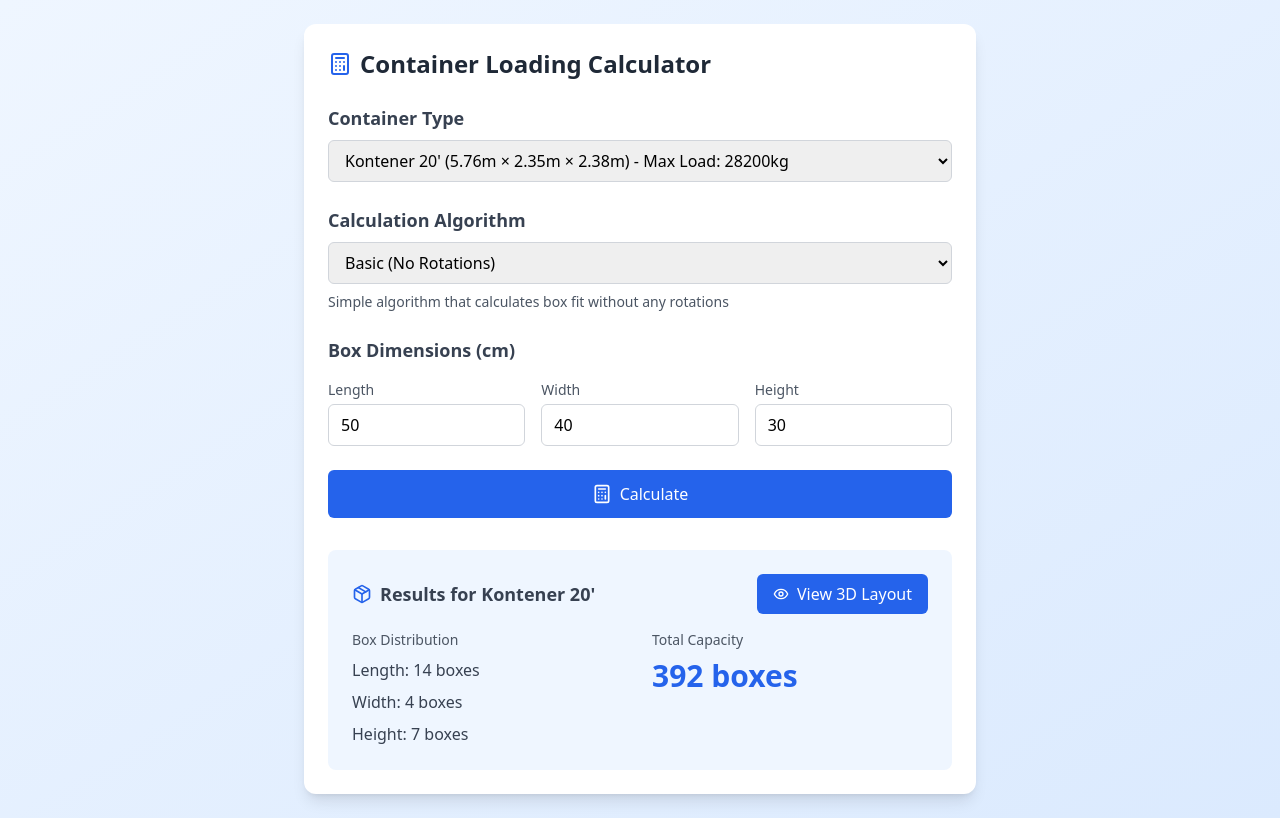
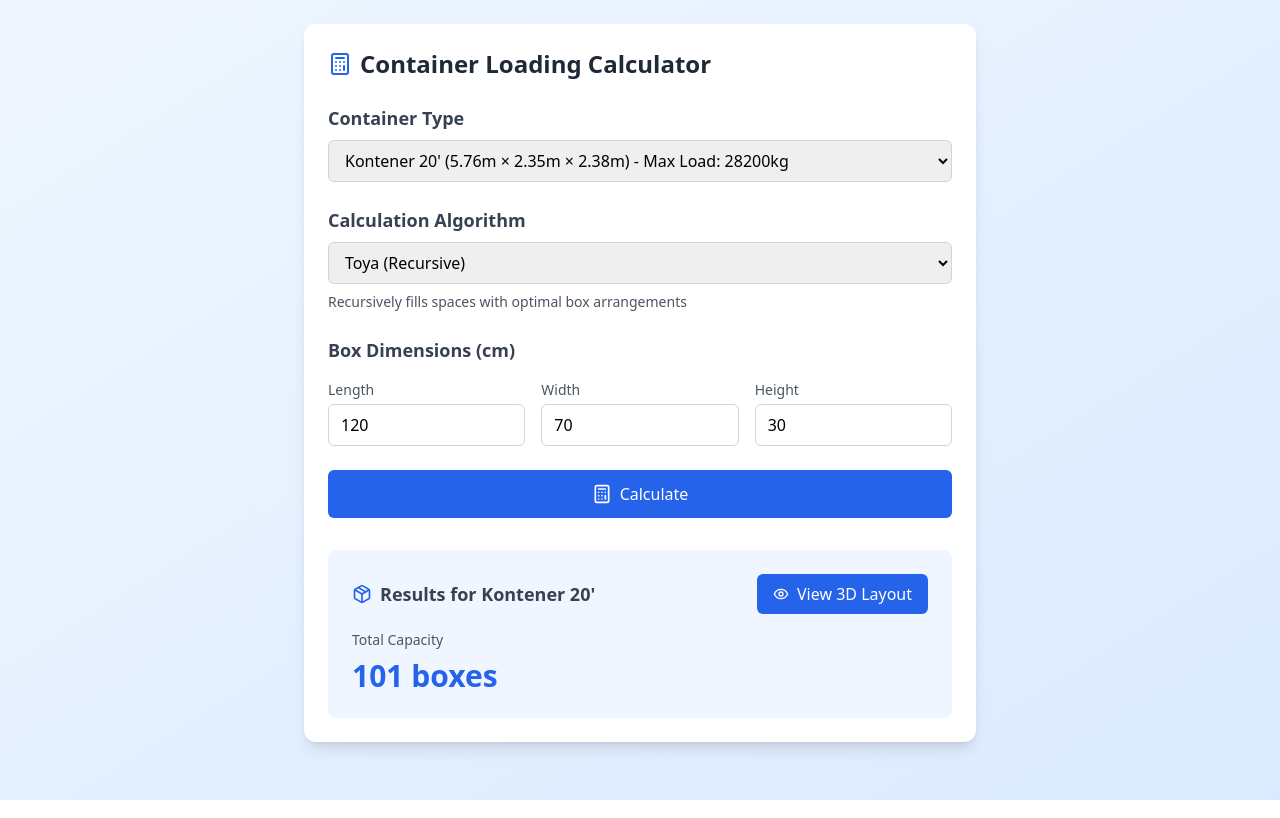
Before and after one commit to yat0ya/container-calculator, a React (Vite) app: page / in a window 1280 px wide. Both pictures are taken after a click on the button "Calculate". Built offline with nearby package versions, Linux system fonts and the light colour scheme.

Commit message:
Removed unused algorithms

```diff
--- a/src/App.tsx
+++ b/src/App.tsx
@@ -4,48 +4,33 @@ import { CalculationResults } from './components/CalculationResults';
 import { VisualizationModal } from './components/VisualizationModal';
 import { Algorithm, BoxDimensions, Container, CalculationResult } from './types';
 import { basicAlgorithm } from './algorithms/basic';
-import { skylineAlgorithm } from './algorithms/skyline';
-import { guillotineAlgorithm } from './algorithms/guillotine';
-import { greedyAlgorithm } from './algorithms/greedy';
 import { recursiveAlgorithm } from './algorithms/recursive';
 import { DEFAULT_CONTAINER, CONTAINERS } from './constants';
 
 function App() {
   const [boxDimensions, setBoxDimensions] = useState<BoxDimensions>({
-    length: 50,
-    width: 40,
+    length: 120,
+    width: 70,
     height: 30,
   });
-  const [selectedAlgorithm, setSelectedAlgorithm] = useState<Algorithm>('basic');
+  const [selectedAlgorithm, setSelectedAlgorithm] = useState<Algorithm>('recursive');
   const [selectedContainer, setSelectedContainer] = useState<Container>(DEFAULT_CONTAINER);
   const [isModalOpen, setIsModalOpen] = useState(false);
   const [result, setResult] = useState<CalculationResult | null>(null);
+  const [isCalculating, setIsCalculating] = useState(false);
 
   const calculateResult = () => {
-    const algorithm = (() => {
-      switch (selectedAlgorithm) {
-        case 'skyline':
-          return skylineAlgorithm;
-        case 'guillotine':
-          return guillotineAlgorithm;
-        case 'greedy':
-          return greedyAlgorithm;
-        case 'recursive':
-          return recursiveAlgorithm;
-        default:
-          return basicAlgorithm;
-      }
-    })();
-
+    const algorithm = selectedAlgorithm === 'basic' ? basicAlgorithm : recursiveAlgorithm;
     const newResult = algorithm(boxDimensions, selectedContainer);
     setResult(newResult);
+    setIsCalculating(false);
   };
 
   const handleInputChange = (e: React.ChangeEvent<HTMLInputElement>) => {
-    const { name, value } = e.target;
+    setResult(null);
     setBoxDimensions(prev => ({
       ...prev,
-      [name]: parseFloat(value) || 0,
+      [e.target.name]: parseFloat(e.target.value) || 0,
     }));
   };
 
@@ -72,9 +57,12 @@ function App() {
             onAlgorithmChange={handleAlgorithmChange}
             selectedContainer={selectedContainer}
             onContainerChange={handleContainerChange}
-            onCalculate={calculateResult}
+            onCalculate={() => {
+              setIsCalculating(true);
+              calculateResult();
+            }}
           />
-          {result && (
+          {result && !isCalculating && (
             <CalculationResults
               result={result}
               onVisualize={() => setIsModalOpen(true)}
--- a/src/components/CalculationResults.tsx
+++ b/src/components/CalculationResults.tsx
@@ -9,7 +9,7 @@ interface CalculationResultsProps {
   container: Container;
 }
 
-export function CalculationResults({ result, onVisualize, selectedAlgorithm, container }: CalculationResultsProps) {
+export function CalculationResults({ result, onVisualize, container }: CalculationResultsProps) {
   return (
     <div className="bg-blue-50 rounded-lg p-6">
       <div className="flex items-center justify-between mb-4">
@@ -17,7 +17,6 @@ export function CalculationResults({ result, onVisualize, selectedAlgorithm, con
           <Package className="w-5 h-5 text-blue-600" />
           <h2 className="text-lg font-semibold text-gray-700">Results for {container.name}</h2>
         </div>
-        {(selectedAlgorithm === 'basic' || selectedAlgorithm === 'greedy' || selectedAlgorithm === 'recursive') && (
         <button
           onClick={onVisualize}
           className="flex items-center gap-2 px-4 py-2 bg-blue-600 text-white rounded-md hover:bg-blue-700 transition-colors"
@@ -25,17 +24,6 @@ export function CalculationResults({ result, onVisualize, selectedAlgorithm, con
           <Eye className="w-4 h-4" />
           <span>View 3D Layout</span>
         </button>
-        )}
-      </div>
-
-      <div className="grid grid-cols-1 md:grid-cols-2 gap-6">
-        <div>
-          <h3 className="text-sm font-medium text-gray-600 mb-2">Box Distribution</h3>
-          <ul className="space-y-2 text-gray-700">
-            <li>Length: {result.lengthFit} boxes</li>
-            <li>Width: {result.widthFit} boxes</li>
-            <li>Height: {result.heightFit} boxes</li>
-          </ul>
       </div>
 
       <div>
@@ -43,6 +31,5 @@ export function CalculationResults({ result, onVisualize, selectedAlgorithm, con
         <p className="text-3xl font-bold text-blue-600">{result.totalBoxes} boxes</p>
       </div>
     </div>
-    </div>
   );
 }
--- a/src/components/Scene.tsx
+++ b/src/components/Scene.tsx
@@ -89,7 +89,7 @@ export function Scene({ result, boxDimensions, container }: SceneProps) {
 
   // Calculate camera distance based on container size
   const maxDimension = Math.max(container.length, container.width, container.height);
-  const cameraDistance = maxDimension * 2;
+  const cameraDistance = maxDimension*0.8;
 
   return (
     <>
--- a/src/constants.ts
+++ b/src/constants.ts
@@ -13,28 +13,13 @@ export const DEFAULT_CONTAINER = CONTAINERS[0];
 
 export const ALGORITHMS: AlgorithmOption[] = [
   {
-    id: 'basic',
-    name: 'Basic (No Rotations)',
-    description: 'Simple algorithm that calculates box fit without any rotations',
-  },
-  // {
-  //   id: 'skyline',
-  //   name: 'Skyline',
-  //   description: 'Advanced algorithm that allows individual box rotations for optimal fit',
-  // },
-  // {
-  //   id: 'guillotine',
-  //   name: 'Guillotine',
-  //   description: 'Uses guillotine cuts with box rotations for efficient packing',
-  // },
-  // {
-  //   id: 'greedy',
-  //   name: 'Greedy',
-  //   description: 'Places boxes one at a time, trying all rotations at each position',
-  // },
-  {
     id: 'recursive',
     name: 'Toya (Recursive)',
     description: 'Recursively fills spaces with optimal box arrangements',
   },
+  {
+    id: 'basic',
+    name: 'Basic',
+    description: 'Simple algorithm that calculates box fit without rotations',
+  },
 ];
--- a/src/types.ts
+++ b/src/types.ts
@@ -33,7 +33,7 @@ export interface CalculationResult {
   placements?: BoxPlacement[];
 }
 
-export type Algorithm = 'basic' | 'skyline' | 'guillotine' | 'greedy' | 'recursive';
+export type Algorithm = 'basic' | 'recursive';
 
 export interface AlgorithmOption {
   id: Algorithm;
```
Lines whose indentation alone changed are shown as unchanged.
